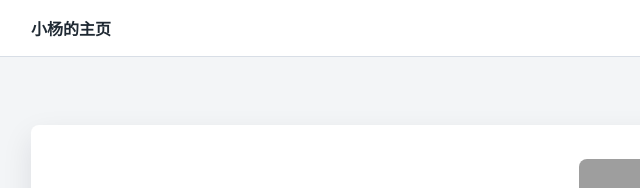
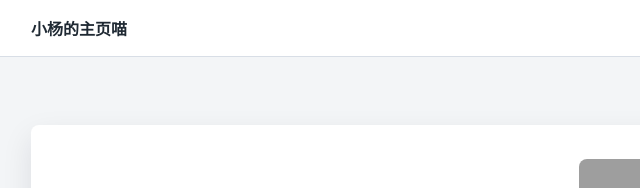
Before and after one commit to xiaoyuanyang793/my_website, a plain HTML site: page index.html in a window 1280 px wide. Shown: the top 188 px of the page, 119-759 px from the left. Drawn offline with Linux system fonts and the light colour scheme; grey boxes are pictures that could not be loaded.

Commit message:
Update index.html

```diff
--- a/index.html
+++ b/index.html
@@ -9,7 +9,7 @@
 <body>
   <header class="site-header">
     <nav>
-      <strong>小杨的主页</strong>
+      <strong>小杨的主页喵</strong>
       <div>
         <a href="#about">介绍</a>
         <a href="#skills">技能</a>
```
